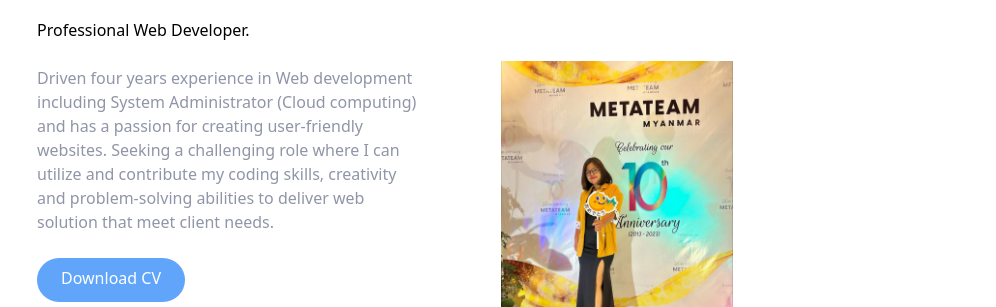
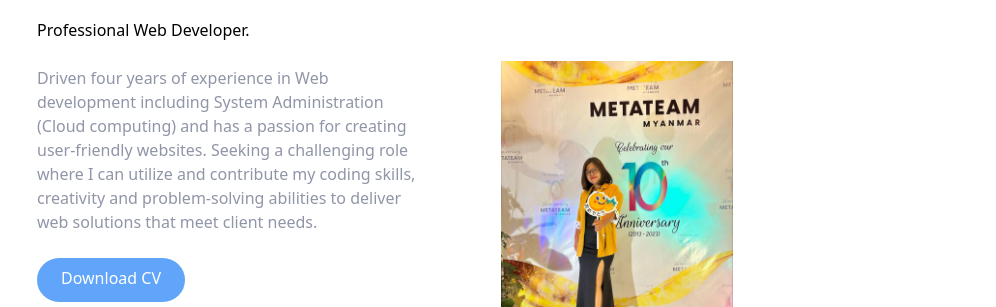
Before and after one commit to maythuzarlinn/portfolio, a website: page index.html in a window 1280 px wide. Shown: the part 170-477 px from the top of the page, without its empty margins (139-1135 px from the left). Drawn offline with nearby package versions, Linux system fonts and the light colour scheme.

Commit message:
Spelling and grammar correction.

```diff
--- a/index.html
+++ b/index.html
@@ -60,10 +60,7 @@
                     Professional Web Developer.
                 </div>
                 <p class="max-w-sm text-center text-darkGrayishBlue md:text-left">
-                    Driven four years experience in Web development including System Administrator (Cloud computing) and
-                    has a passion for creating user-friendly websites. Seeking a challenging role where I can utilize
-                    and contribute my coding skills, creativity and problem-solving abilities to deliver web solution
-                    that meet client needs.
+                    Driven four years of experience in Web development including System Administration (Cloud computing) and has a passion for creating user-friendly websites. Seeking a challenging role where I can utilize and contribute my coding skills, creativity and problem-solving abilities to deliver web solutions that meet client needs.
                 </p>
                 <div class="flex justify-center md:justify-start">
                     <a href="May_Thu_Zar_Lin_Web_Developer_CV.pdf" download
```
